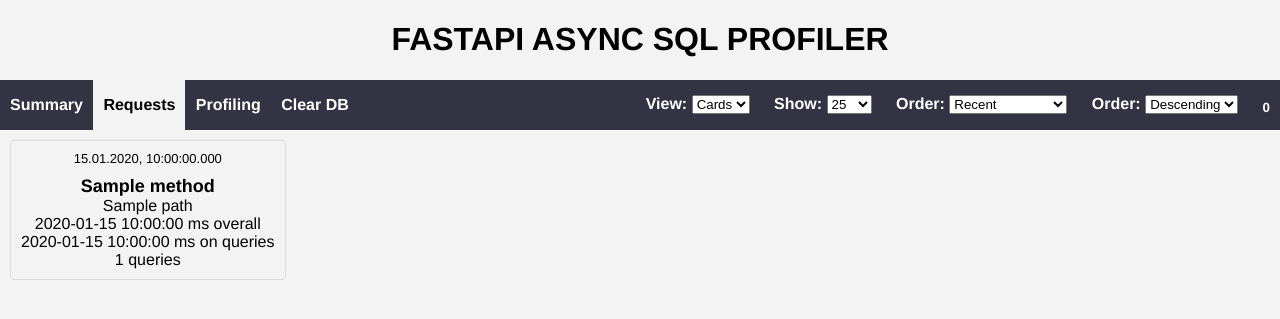
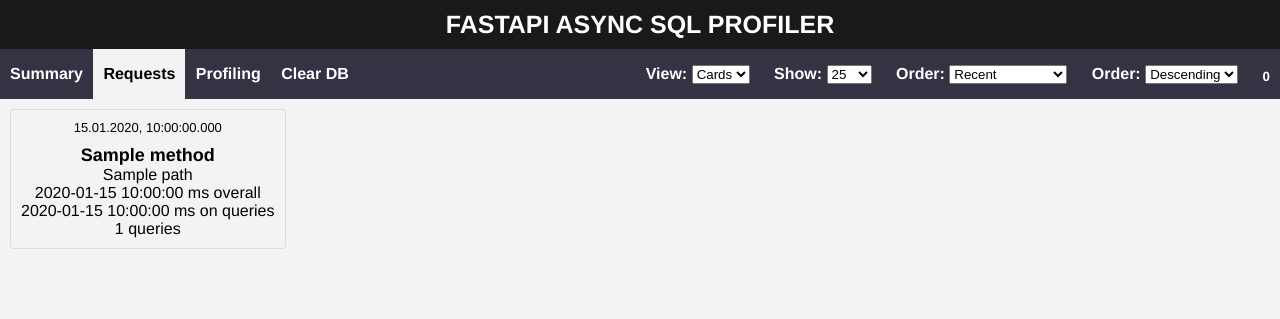
Before and after one commit to itzero-ru/fastapi-async-sql-profiler, a FastAPI app: template fastapi_async_sql_profiler/templates/request_show.html in a window 1280 px wide. Shown: the top 319 px of the page. Run offline with FastAPI, Linux system fonts and the light colour scheme; data comes from the database, SQL or seed files in the repository; the template is opened without the code that fills it: most values are stand-ins (such as "Sample title", 1, 10 or a date in 2020); parts of the project's set-up code (start-up, migrations or seed data) failed here and were passed over.

Commit message:
change header style

```diff
--- a/fastapi_async_sql_profiler/templates/base.html
+++ b/fastapi_async_sql_profiler/templates/base.html
@@ -15,6 +15,13 @@
     {% block head %}{%endblock%}
     <title>Document</title>
     <style>
+        h1{
+            padding: 10px 0;
+            margin: 0;
+            background-color: #191919;
+            color: white;
+            font-size: 25px;
+        }
         .very-good-font-color {
             /*color: #bac54b;*/
             color: #31a936;
--- a/fastapi_async_sql_profiler/templates/requests_sql.html
+++ b/fastapi_async_sql_profiler/templates/requests_sql.html
@@ -115,9 +115,6 @@
 {% block content %}
 <div id="content">
 
-
-    <h5 class="title-page">SQL</h5>
-
     {% with request_query=request_query, response_info=response_info %}
     {% include 'inclusion/request_summary_row.html' %}
     {% endwith %}
```
Also changed, not shown: fastapi_async_sql_profiler/templates/query_sql_details.html (+9 -4 lines).
